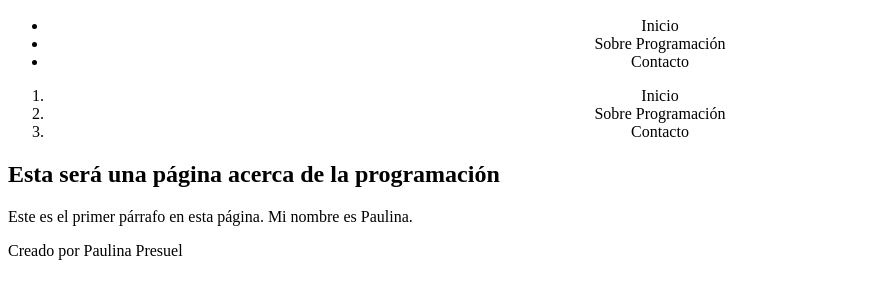
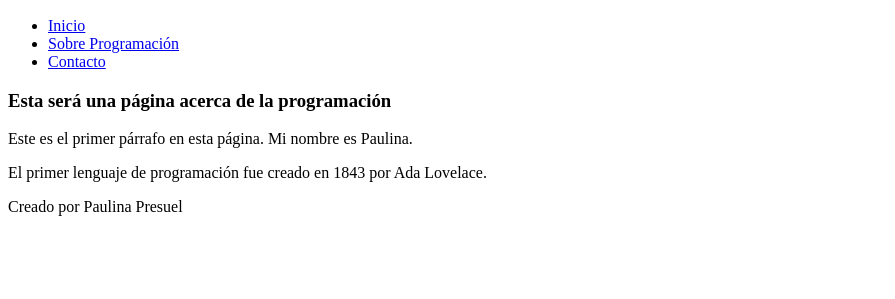
Before and after one commit to anapresuelppb/proyecto, a plain HTML site: page index.html in a window 1280 px wide. Shown: the part 311-610 px from the top of the page, without its empty margins (0-895 px from the left). Drawn offline with Linux system fonts and the light colour scheme.

Commit message:
Update index.html
esta pagina ahora tiene enlaces que llevan a otras vistas. Main ya tiene una seccion con un articulo

```diff
--- a/index.html
+++ b/index.html
@@ -13,30 +13,39 @@
         <center>
              <img
              src="https://i.blogs.es/ab74c7/fotografo-de-perros_-santos-roman-piccolo-italiano/450_1000.jpg"
-             alt="fotografo-de-perros_-santos-roman-piccolo-italiano"
+             alt="fotografo-de-perros_-santos-roman-piccolo-italiano">
         </center>
         <nav>
             <!-- UL significa Unordered List (lista desordenada) -->
             <ul>
                 <!-- LI significa List Item (elemento de la lista) -->
-                <li>Inicio</li>
-                <li>Sobre Programación</li>
-                <li>Contacto</li>
+                <li>
+                    <a href="index.html">Inicio</a>
+                </li>
+                <li>
+                    <a href="acerca.html">Sobre Programación</a>
+                </li>
+                <li>
+                    <a href="contacto.html">Contacto</a>
+                </li>
             </ul>
-            <!-- OL significa Ordered List (lista ordenada) -->
-            <ol>
-                <li>Inicio</li>
-                <li>Sobre Programación</li>
-                <li>Contacto</li>
-            </ol>
         </nav>
     </header>
+
 <!-- La etiqueta main, será el contenedor del contenido principal del sitio -->
 <main>
-    <h2>Esta será una página acerca de la programación</h2>
-    <p>
-        Este es el primer párrafo en esta página. Mi nombre es Paulina.
-    </p>
+    <section>
+        <article>
+            <h1>Esta será una página acerca de la programación</h1>
+            <p>
+                Este es el primer párrafo en esta página. Mi nombre es Paulina.
+            </p>
+            <p>
+                El primer lenguaje de programación fue creado en 1843 por Ada Lovelace.
+            </p>
+        </article>
+    </section>
+
 </main>
     <!-- La etiqueta footer sera el pie de página. -->
     <footer>
```
